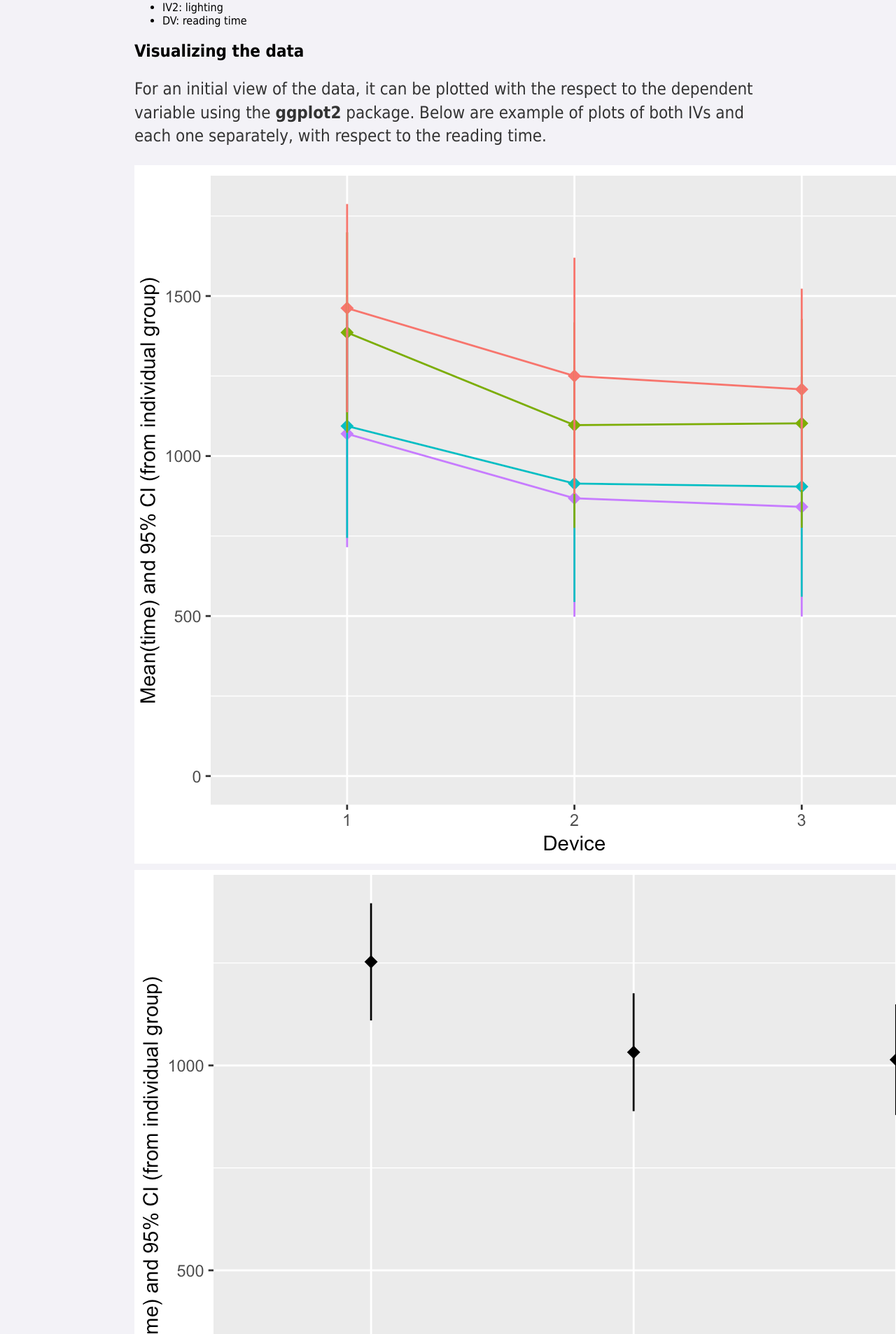
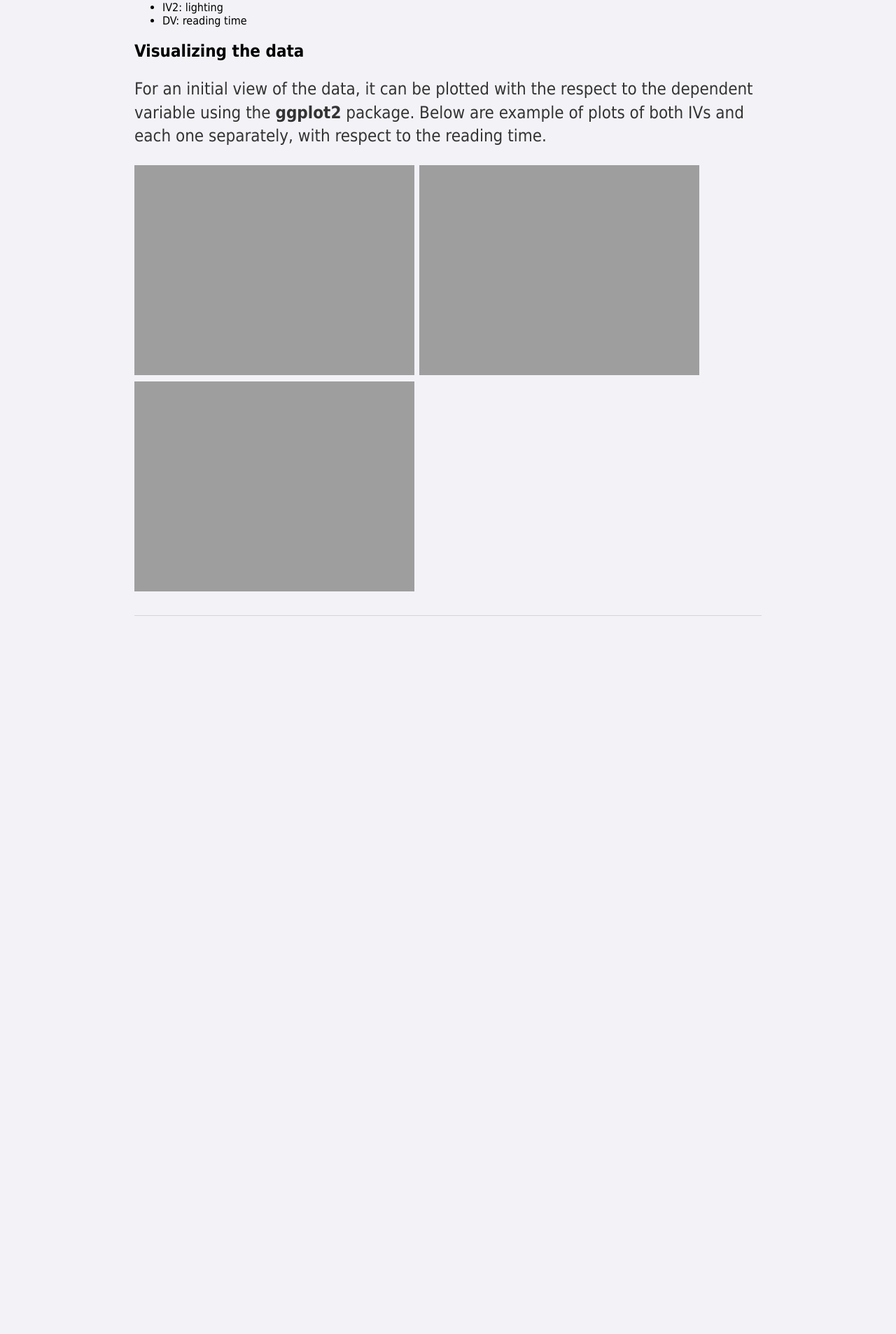
Before and after one commit to bianca-stancu/bianca-stancu.github.io, a Jekyll site: the page built from quanthci/_posts/2019-03-09-LinearModels.md, in a window 1280 px wide. Shown: the part 610-2516 px from the top of the page at 70% size. Built offline with Jekyll 4.4.1, drawn with Linux system fonts in a browser that asks for light colours; comment, search, counter and statistics services are not loaded; after the commit the page ends 1550 px from its top, so only the background shows below that.

Commit message:
first quanthci post

```diff
--- a/quanthci/_posts/2019-03-09-LinearModels.md
+++ b/quanthci/_posts/2019-03-09-LinearModels.md
@@ -19,6 +19,6 @@ For the purpose of this analysis, the dataset used presents the following setup:
 ## Visualizing the data
 For an initial view of the data, it can be plotted with the respect to the dependent variable using the **ggplot2** package. Below are example of plots of both IVs and each one separately, with respect to the reading time.
 
-![image](/assets/images/device_lighting.png)
-![image](/assets/images/device.png)
-![image](/assets/images/lighting.png)
+![image](/assets/images/device_lighting.png = 400x)
+![image](/assets/images/device.png = 400x)
+![image](/assets/images/lighting.png = 400x)
```
